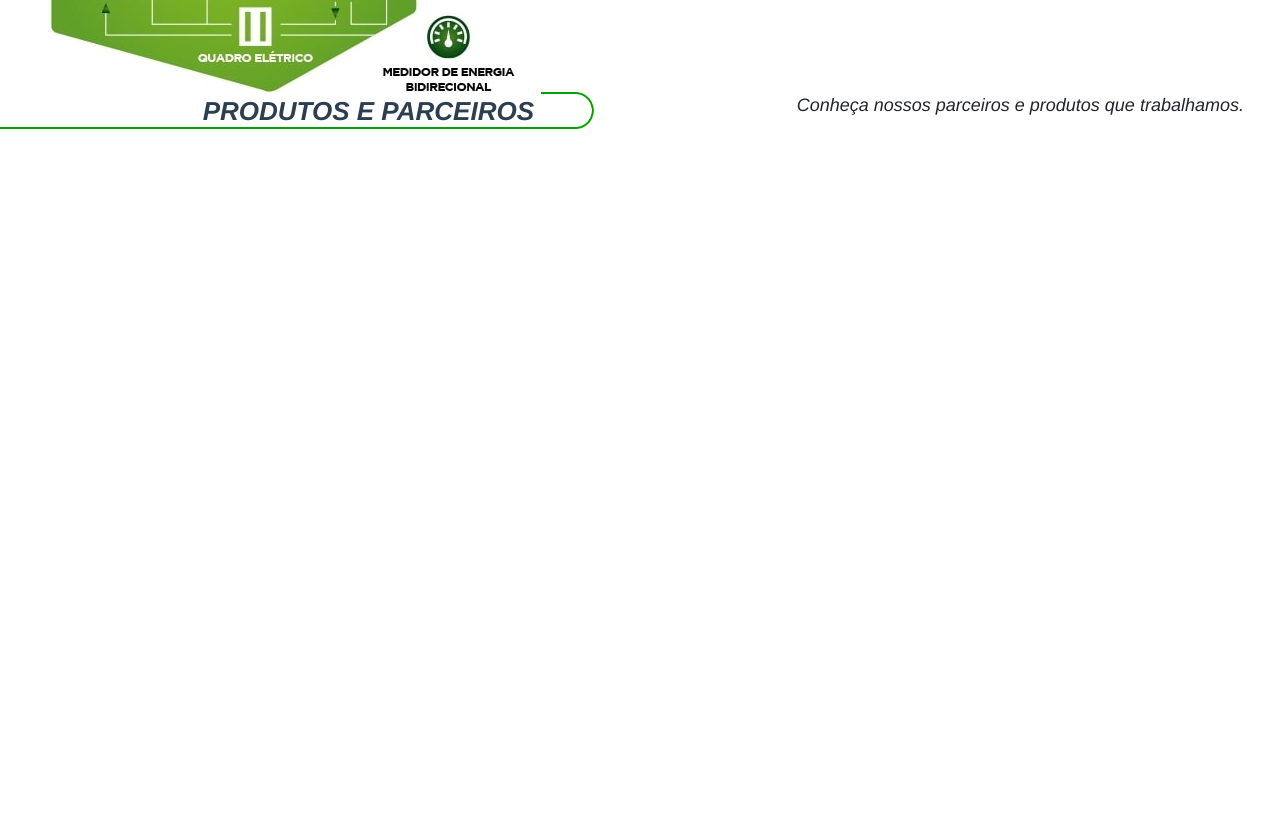
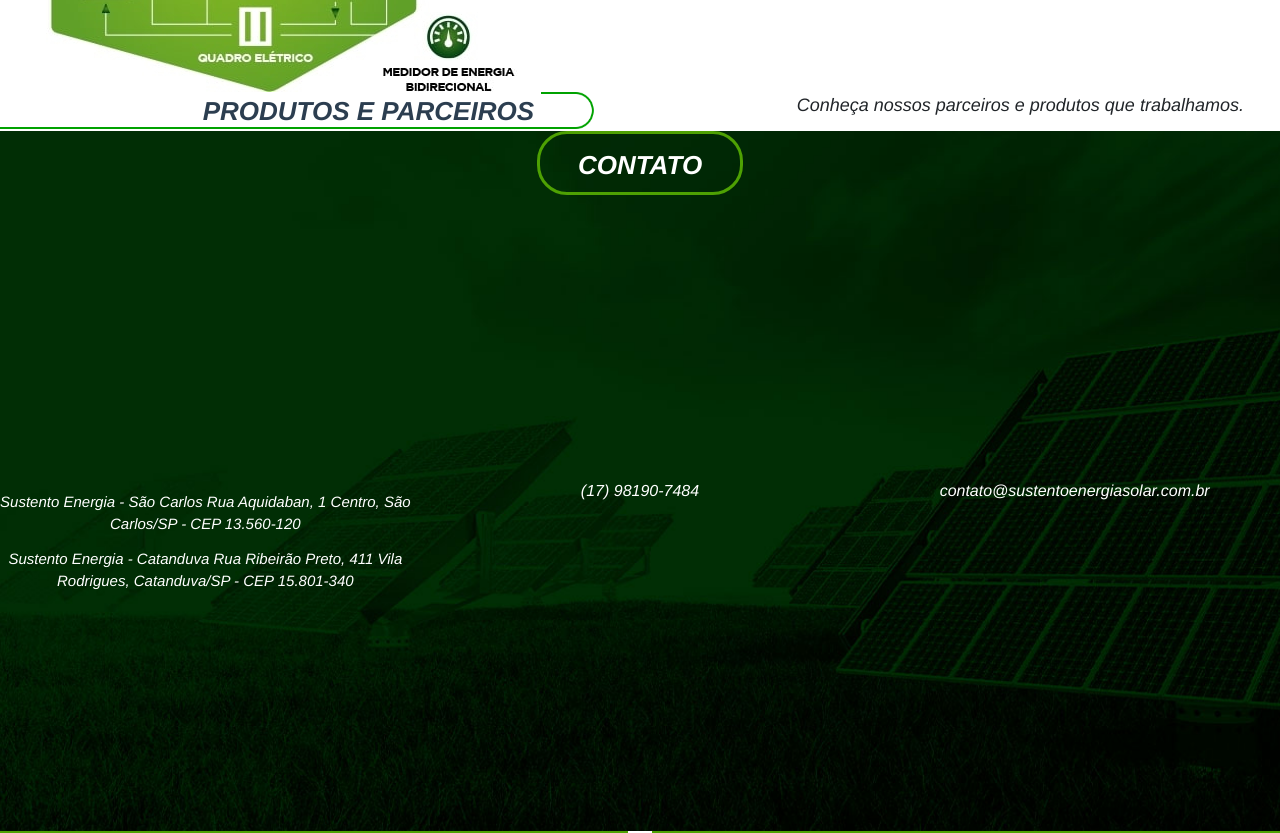
Before and after one commit to Woloszyn/_sustento_energia_solar, a Vue app: page / in a window 1280 px wide. Shown: the part 1700-2533 px from the top of the page. Before the commit the page ends 1831 px from the top, so only its background shows below. Built offline with nearby package versions, Linux system fonts and the light colour scheme; grey boxes are pictures that could not be loaded.

Commit message:
Starting component Contatos

```diff
--- a/src/App.vue
+++ b/src/App.vue
@@ -4,6 +4,7 @@
     <OrcamentoOnline></OrcamentoOnline>
     <ComoFunciona></ComoFunciona>
     <ProdutosParceiros></ProdutosParceiros>
+    <Contatos></Contatos>
   </div>
 </template>
 
@@ -12,6 +13,7 @@
 import OrcamentoOnline from './components/OrcamentoOnline';
 import ComoFunciona from './components/ComoFunciona';
 import ProdutosParceiros from  './components/ProdutosParceiros';
+import Contatos from './components/Contatos';
 
 export default {
   name: 'App',
@@ -19,7 +21,8 @@
     Menu,
     OrcamentoOnline,
     ComoFunciona,
-    ProdutosParceiros
+    ProdutosParceiros,
+    Contatos
   }
 }
 </script>
--- /dev/null
+++ b/src/components/Contatos.vue
@@ -0,0 +1,106 @@
+<template>
+    <div id="contatos">
+        <div class="col-12">
+            <div class="row contato_bg">
+                <div class="col-12">
+                    <div class="tituloContato">Contato</div>
+                </div>
+                <div class="col-12">
+                    <div class="row">
+                        <div class="col-4 sustentaSaoCarlos">Sustento Energia - São Carlos Rua Aquidaban, 1 Centro, São Carlos/SP - CEP 13.560-120</div>
+                        <div class="col-4 whatsApp">
+                            <i class="fab fa-whatsapp-square"></i>
+                            <a href="https://web.whatsapp.com/send?phone=5517981907484&amp;text=Olá!" target="_blank" class="whatsApp"><i class="fab fa-whatsapp"></i> (17) 98190-7484</a>
+                        </div>
+                        <div class="col-4 email">contato@sustentoenergiasolar.com.br</div>
+                    </div>
+                    <div class="row">
+                        <div class="col-4 sustentaCatanduva">Sustento Energia - Catanduva
+                            Rua Ribeirão Preto, 411 Vila Rodrigues, Catanduva/SP - CEP 15.801-340
+                        </div>
+                    </div>
+                </div>
+            </div>
+        </div>
+        <div class="col-12">
+            <div class="row">
+                <div class="col-6">
+                    <iframe src="https://www.google.com/maps/embed?pb=!1m14!1m8!1m3!1d59178.62969681153!2d-47.894441!3d-22.024168!3m2!1i1024!2i768!4f13.1!3m3!1m2!1s0x0%3A0x837f2e453345767f!2sSustento%20Energia%20Solar%C2%AE!5e0!3m2!1spt-BR!2sbr!4v1641667887866!5m2!1spt-BR!2sbr" width="100%" allowfullscreen="" loading="lazy" class="mapa"></iframe>
+                </div>
+                <div class="col-6">
+                    <iframe src="https://www.google.com/maps/embed?pb=!1m14!1m8!1m3!1d14885.893770303397!2d-48.980548!3d-21.133549!3m2!1i1024!2i768!4f13.1!3m3!1m2!1s0x94bc1e60064f80a5%3A0xe3c22b22b6a45c20!2sR.%20Ribeir%C3%A3o%20Preto%2C%20411%20-%20Vila%20Rodrigues%2C%20Catanduva%20-%20SP%2C%2015801-340!5e0!3m2!1spt-BR!2sbr!4v1641667795697!5m2!1spt-BR!2sbr" width="100%" allowfullscreen="" loading="lazy" class="mapa"></iframe>
+                </div>
+            </div>
+        </div>
+    </div>
+</template>
+
+<script>
+export default {
+
+}
+</script>
+
+<style>
+    .contato_bg {
+        background-image: url('../assets/contatos/bg-contatos.jpg') ;
+        background-position-x: -250px;
+        background-size: 150%;
+        background-origin: border-box;
+        margin-top: 10px;
+        min-height: 700px;
+        background-repeat: no-repeat;
+    }
+    .mapa {
+        height: 200px;
+        border: #4ea103 2px solid;
+        border-radius: 0px;
+        margin-bottom: 45px;
+    }
+    .tituloContato {
+        display: inline-block;
+        color: #fff;
+        padding: 12px 38px 7px;
+        border: #4ea103 3px solid;
+        border-radius: 30px;
+        margin-bottom: 45px;
+        font-size: 26px;
+        font-weight: 700;
+        font-style: italic;
+        text-transform: uppercase;
+    }
+    .sustentaSaoCarlos {
+        background-position: left 10px;
+        padding-left: 50px;
+        min-height: 48px;
+        padding-top: 12px;
+        font-size: 15px;
+        color: #fff;
+        font-style: italic;
+        font-weight: lighter;
+    }
+    .whatsApp:hover {
+        color: #fff;
+    }
+    .whatsApp {
+        color: #fff;
+        text-decoration: none;
+        font-style: italic;
+        font-weight: lighter;
+    }
+    .email {
+        color: #fff;
+        font-style: italic;
+        font-weight: lighter;
+    }
+    .sustentaCatanduva {
+        background-position: left 10px;
+        padding-left: 50px;
+        min-height: 48px;
+        padding-top: 12px;
+        font-size: 15px;
+        color: #fff;
+        font-style: italic;
+        font-weight: lighter;
+    }
+</style>
--- a/src/components/OrcamentoOnline.vue
+++ b/src/components/OrcamentoOnline.vue
@@ -105,5 +105,4 @@
         box-shadow: 0 3px 6px rgb(0 0 0 / 15%);
         border-radius: 30px;
     }
-
 </style>
```
Also changed, not shown: src/assets/contatos/bg-contatos.jpg (added), src/assets/contatos/bg-localizacao.png (added), src/components/Sobre.vue (line endings or trailing spaces).
